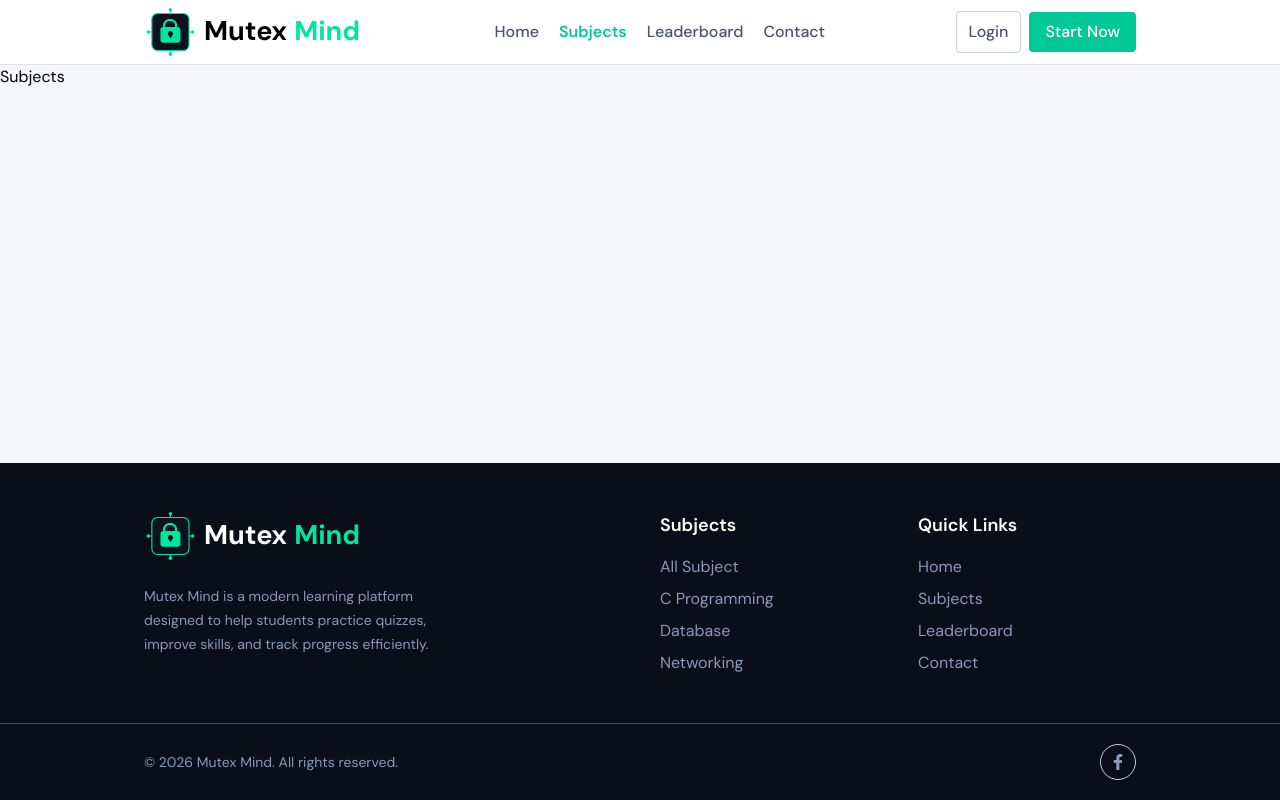
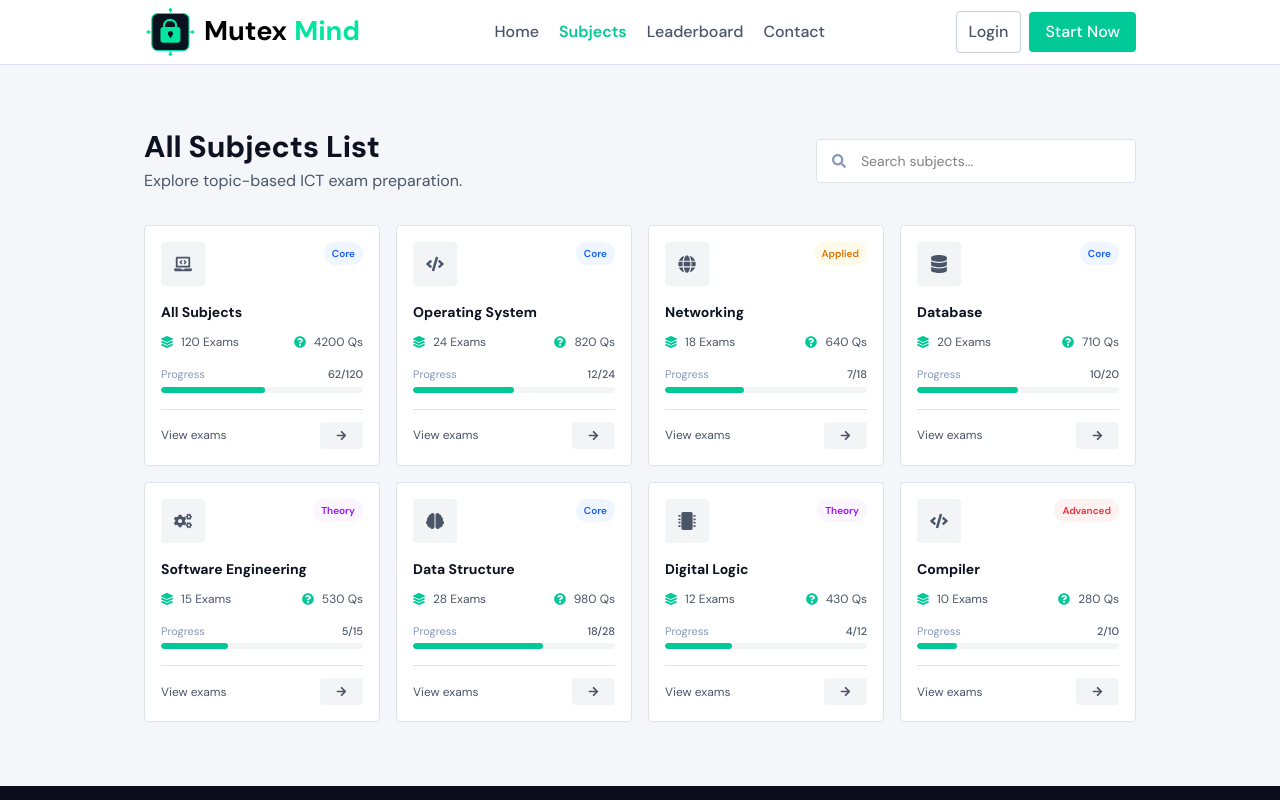
Before and after one commit to Jakaria030/mutex-mind-frontend, a React (Vite) app: page /subjects in a window 1280 px wide. Shown: the top 800 px of the page. Built offline with nearby package versions, Linux system fonts and the light colour scheme.

Commit message:
feat: subjects page implement

```diff
--- a/src/pages/main/Subjects/Subjects.jsx
+++ b/src/pages/main/Subjects/Subjects.jsx
@@ -1,8 +1,110 @@
+import {
+    FaGlobe,
+    FaDatabase,
+    FaCogs,
+    FaBrain,
+    FaMicrochip,
+    FaCode,
+    FaLaptopCode,
+} from "react-icons/fa";
+
+import SubjectCard from "./components/SubjectCard";
+import SubjectsHeader from "./components/SubjetctsHeader";
+
+const subjects = [
+    {
+        id: 0,
+        name: "All Subjects",
+        exams: 120,
+        quizzes: 4200,
+        completed: 62,
+        icon: FaLaptopCode,
+        type: "Core",
+    },
+    {
+        id: 1,
+        name: "Operating System",
+        exams: 24,
+        quizzes: 820,
+        completed: 12,
+        icon: FaCode,
+        type: "Core",
+    },
+    {
+        id: 2,
+        name: "Networking",
+        exams: 18,
+        quizzes: 640,
+        completed: 7,
+        icon: FaGlobe,
+        type: "Applied",
+    },
+    {
+        id: 3,
+        name: "Database",
+        exams: 20,
+        quizzes: 710,
+        completed: 10,
+        icon: FaDatabase,
+        type: "Core",
+    },
+    {
+        id: 4,
+        name: "Software Engineering",
+        exams: 15,
+        quizzes: 530,
+        completed: 5,
+        icon: FaCogs,
+        type: "Theory",
+    },
+    {
+        id: 5,
+        name: "Data Structure",
+        exams: 28,
+        quizzes: 980,
+        completed: 18,
+        icon: FaBrain,
+        type: "Core",
+    },
+    {
+        id: 6,
+        name: "Digital Logic",
+        exams: 12,
+        quizzes: 430,
+        completed: 4,
+        icon: FaMicrochip,
+        type: "Theory",
+    },
+    {
+        id: 7,
+        name: "Compiler",
+        exams: 10,
+        quizzes: 280,
+        completed: 2,
+        icon: FaCode,
+        type: "Advanced",
+    },
+];
+
 const Subjects = () => {
     return (
-        <div>
-            Subjects
-        </div>
+        <section className="max-w-5xl mx-auto px-2 sm:px-4 py-8 md:py-16">
+
+            <SubjectsHeader />
+
+            <div className="grid grid-cols-1 sm:grid-cols-2 lg:grid-cols-4 gap-4">
+
+                {subjects.map((subject) => (
+                    <SubjectCard
+                        key={subject.id}
+                        subject={subject}
+                        isLoggedIn={true}
+                    />
+                ))}
+
+            </div>
+
+        </section>
     );
 };
 
--- /dev/null
+++ b/src/pages/main/Subjects/components/SubjectCard.jsx
@@ -0,0 +1,87 @@
+import { Link } from "react-router";
+import { FaArrowRight, FaLayerGroup, FaQuestionCircle } from "react-icons/fa";
+
+const typeStyle = {
+    Core: "bg-blue-50 text-blue-600",
+    Theory: "bg-purple-50 text-purple-600",
+    Applied: "bg-amber-50 text-amber-600",
+    Advanced: "bg-red-50 text-red-500",
+};
+
+const SubjectCard = ({ subject, isLoggedIn = true }) => {
+
+    const progress = (subject.completed / subject.exams) * 100;
+
+    return (
+        <div className="group bg-white border border-border-1 rounded-sm p-4 hover:shadow-md transition-all duration-300 hover:-translate-y-1">
+
+            {/* Top */}
+            <div className="flex items-start justify-between">
+
+                <div className="w-11 h-11 rounded-sm bg-gray-100 flex items-center justify-center text-text-2 group-hover:text-light-green transition">
+                    <subject.icon size={18} />
+                </div>
+
+                <span className={`text-[10px] px-2 py-1 rounded-full font-semibold ${typeStyle[subject.type]}`}>
+                    {subject.type}
+                </span>
+
+            </div>
+
+            {/* Title */}
+            <h2 className="mt-4 text-sm font-bold text-text-1">
+                {subject.name}
+            </h2>
+
+            {/* Stats */}
+            <div className="mt-3 flex items-center justify-between text-xs text-text-2">
+                <div className="flex items-center gap-2">
+                    <FaLayerGroup className="text-light-green" size={12} />
+                    <span>{subject.exams} Exams</span>
+                </div>
+
+                <div className="flex items-center gap-2">
+                    <FaQuestionCircle size={12} className="text-light-green" />
+                    <span>{subject.quizzes} Qs</span>
+                </div>
+            </div>
+
+            {/* Progress */}
+            {isLoggedIn && (
+                <div className="mt-4">
+
+                    <div className="flex justify-between text-[11px] text-text-3 mb-1">
+                        <span>Progress</span>
+                        <span className="text-text-2 font-medium">
+                            {subject.completed}/{subject.exams}
+                        </span>
+                    </div>
+
+                    <div className="w-full h-1.5 bg-gray-100 rounded-full overflow-hidden">
+                        <div
+                            className="h-full bg-light-green rounded-full transition-all duration-500"
+                            style={{ width: `${progress}%` }}
+                        />
+                    </div>
+
+                </div>
+            )}
+
+            {/* Footer */}
+            <div className="mt-4 pt-3 border-t border-border-1 flex items-center justify-between">
+
+                <span className="text-xs text-text-2 group-hover:text-text-1 transition">
+                    View exams
+                </span>
+
+                <Link to={`/subjects/${subject.id}`} className="px-4 py-2 cursor-pointer rounded-sm bg-gray-100 flex items-center justify-center text-text-2 group-hover:bg-light-green group-hover:text-white transition">
+                    <FaArrowRight size={11} />
+                </Link>
+
+            </div>
+
+        </div>
+    );
+};
+
+export default SubjectCard;
--- /dev/null
+++ b/src/pages/main/Subjects/components/SubjetctsHeader.jsx
@@ -0,0 +1,40 @@
+import { FaSearch } from "react-icons/fa";
+
+const SubjectsHeader = () => {
+    return (
+        <div className="flex flex-col md:flex-row md:items-center md:justify-between gap-4 mb-8">
+
+            {/* Left */}
+            <div>
+
+                <h1 className="text-3xl font-extrabold text-text-1">
+                    All Subjects List
+                </h1>
+
+                <p className="text-text-2 mt-1">
+                    Explore topic-based ICT exam preparation.
+                </p>
+
+            </div>
+
+            {/* Search */}
+            <div className="relative w-full md:w-80">
+
+                <FaSearch
+                    size={14}
+                    className="absolute left-4 top-1/2 -translate-y-1/2 text-text-3"
+                />
+
+                <input
+                    type="text"
+                    placeholder="Search subjects..."
+                    className="w-full h-11 rounded-sm border border-border-1 bg-white pl-11 pr-4 outline-none focus:border-light-green text-sm"
+                />
+
+            </div>
+
+        </div>
+    );
+};
+
+export default SubjectsHeader;
```
Also changed, not shown: src/assets/roadmap.PNG (deleted).
